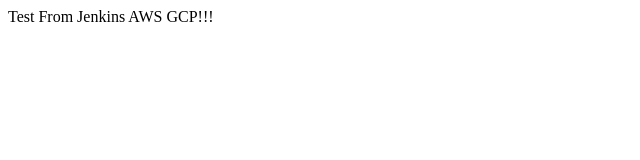
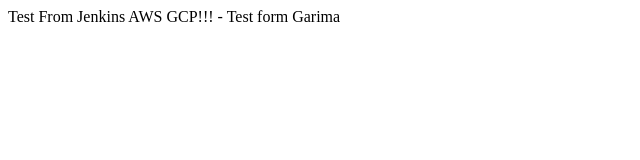
Before and after one commit to krsatyam-devops/testJenkins, a plain HTML site: page WebContent/index.html in a window 1280 px wide. Shown: the whole page, without its empty margins (0-640 px from the left). Drawn offline with Linux system fonts and the light colour scheme.

Commit message:
commited by garima

```diff
--- a/WebContent/index.html
+++ b/WebContent/index.html
@@ -5,7 +5,7 @@
 <title>Insert title here</title>
 </head>
 <body>
-Test From Jenkins AWS GCP!!!
+Test From Jenkins AWS GCP!!! - Test form Garima
 
 </body>
 </html>
```
